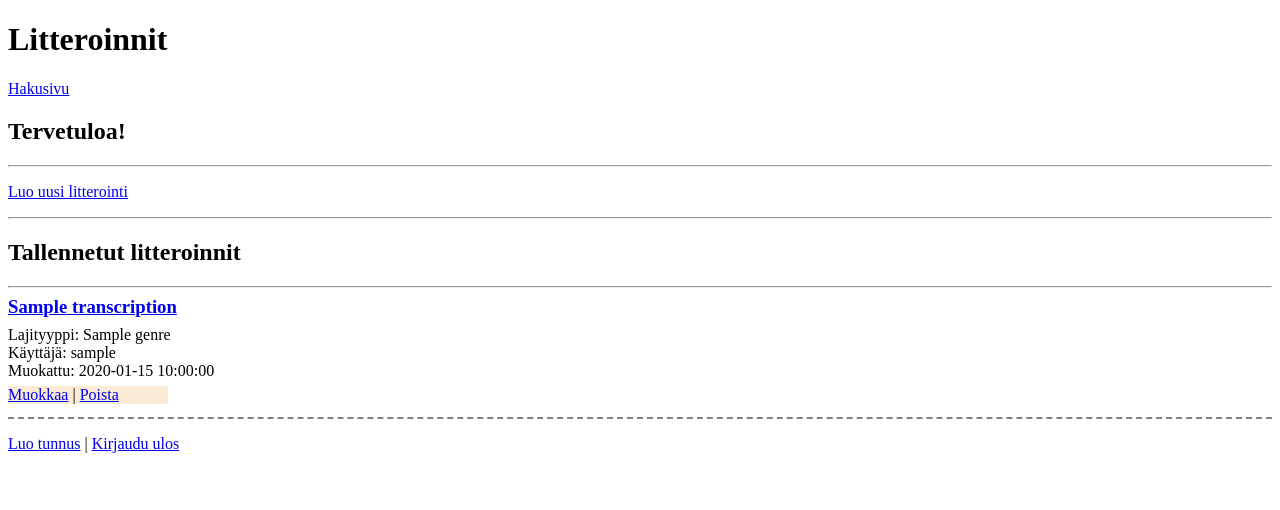
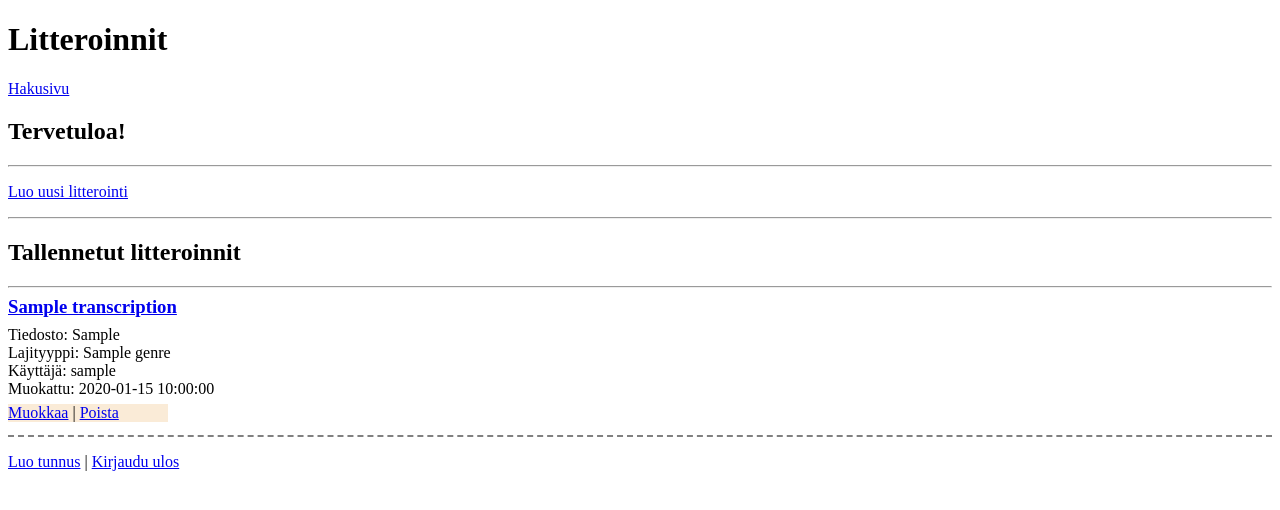
Before and after one commit to jduude/Ai-litteroinnit, a Flask app: template templates/index.html in a window 1280 px wide. Shown: the top 510 px of the page. Run offline with Flask 3, Linux system fonts and the light colour scheme; the visitor is signed in with stand-in values (Sample User, id 1); the template is opened without the code that fills it: most values are stand-ins (such as "Sample title", 1, 10 or a date in 2020).

Commit message:
add file name to index listing

```diff
--- a/templates/index.html
+++ b/templates/index.html
@@ -51,6 +51,7 @@
         <h3>
           <a href="/transcription/{{ transcription.id }}">{{ transcription.title }}</a>
         </h3>
+        <p>Tiedosto: {{ transcription.source_path }} </p>
         <p>Lajityyppi: {{ transcription.genre }} </p>
         <p>Käyttäjä: {{ transcription.username }} </p>
         <p>Muokattu: {{ transcription.last_modified }} </p>
```
